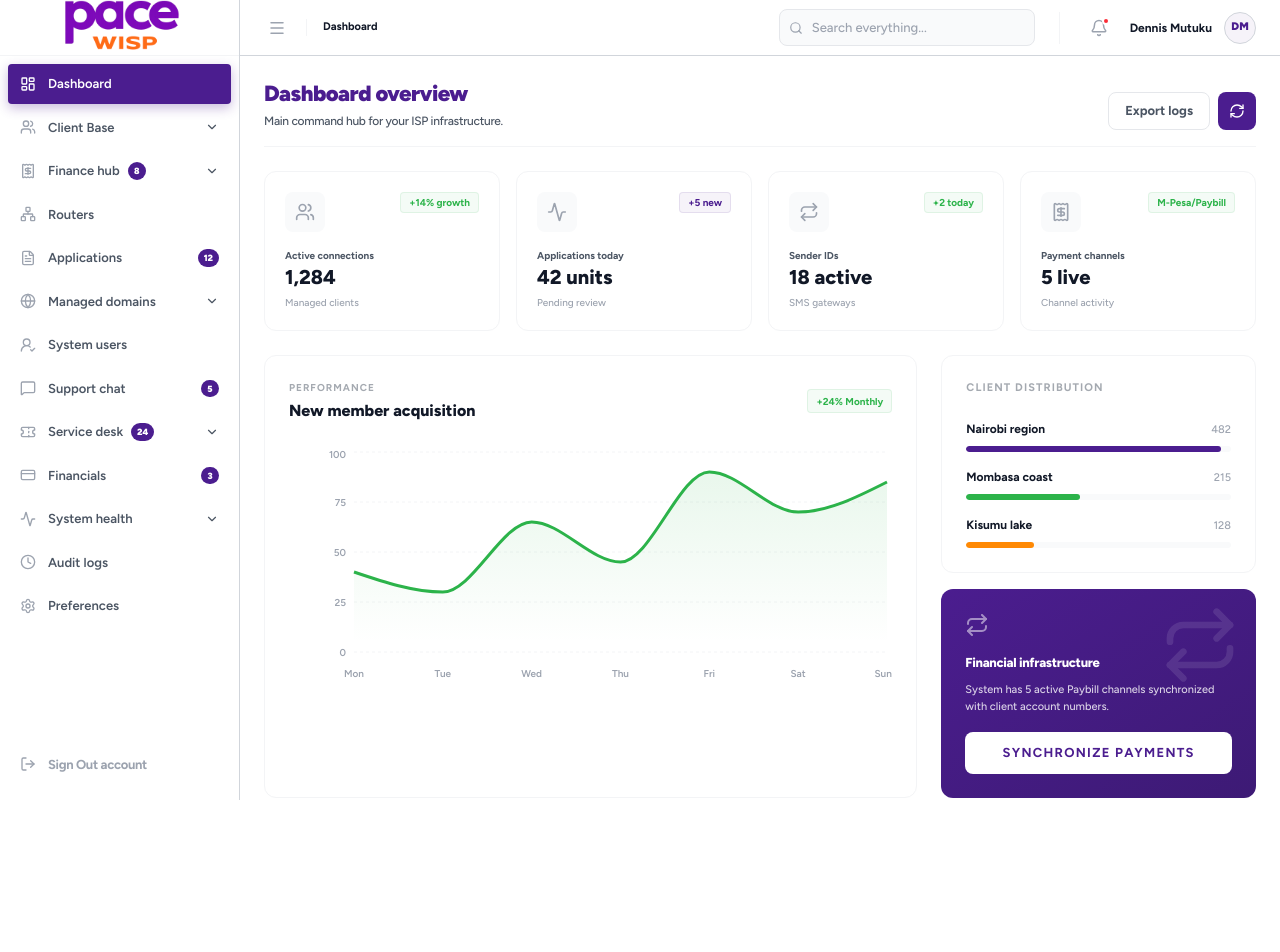
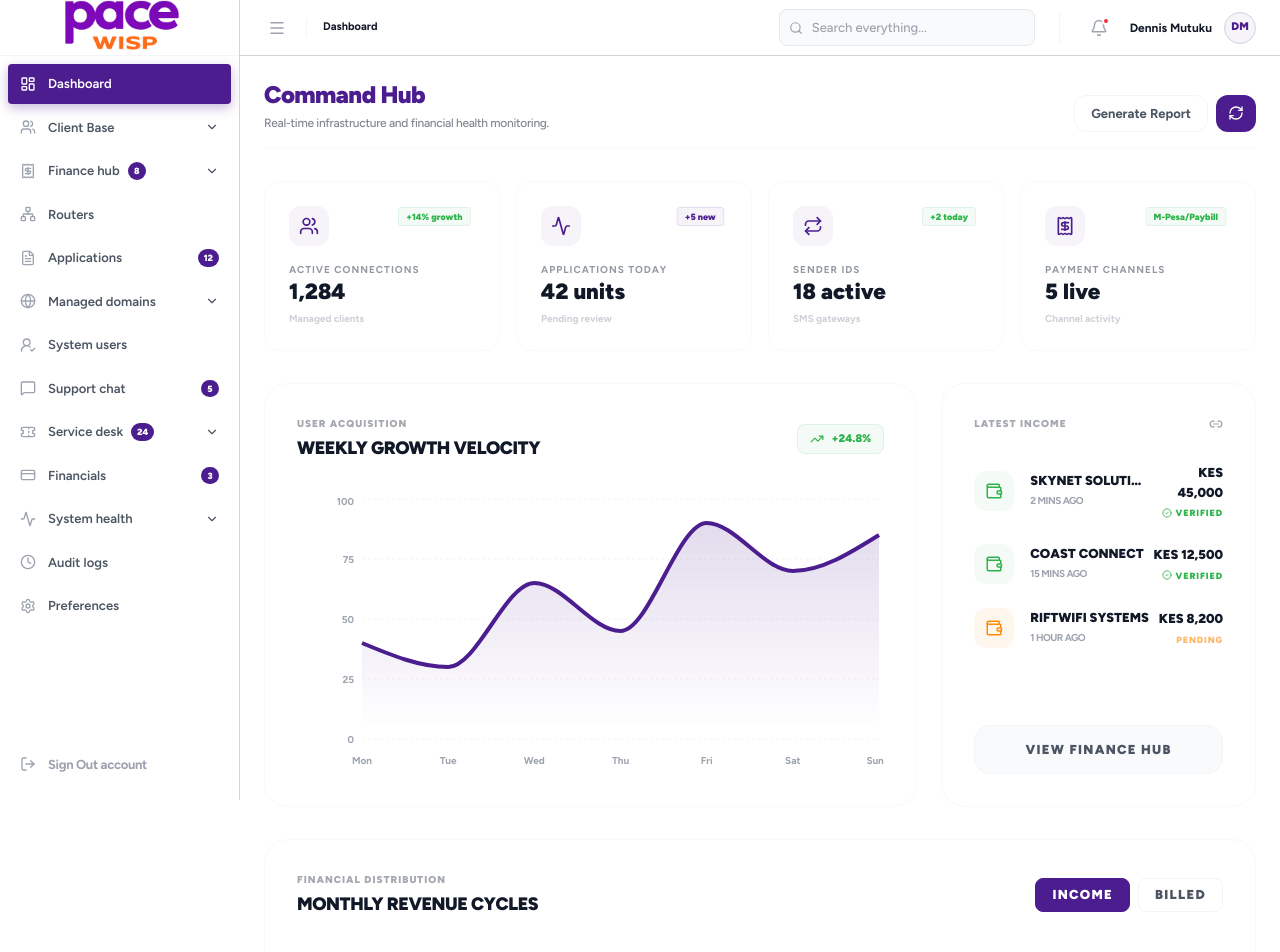
Before and after one commit to dennismutuku2005/pacewebsite, a Next.js app in the folder paceadmin/: page /dashboard in a window 1280 px wide. Shown: the top 952 px of the page. Before the commit the page ends 822 px from the top, so only its background shows below. Built offline with nearby package versions, Linux system fonts and the light colour scheme.

Commit message:
Auto-update: page.js

```diff
--- a/paceadmin/src/app/dashboard/page.js
+++ b/paceadmin/src/app/dashboard/page.js
@@ -4,13 +4,14 @@ import React, { useState, useEffect } from 'react'
 import { motion, AnimatePresence } from 'framer-motion'
 import {
     Users, Activity, CreditCard, Network,
-    Receipt, RefreshCw, Repeat
+    Receipt, RefreshCw, Repeat, ArrowUpRight,
+    TrendingUp, Wallet, CheckCircle2, Link2
 } from 'lucide-react'
 import { cn } from '@/lib/utils'
 import { Spinner } from '@/components/Loader'
 import { Skeleton, CardSkeleton } from '@/components/Skeleton'
 import { Badge } from '@/components/Badge'
-import { AreaChart, Area, XAxis, YAxis, CartesianGrid, Tooltip, ResponsiveContainer } from 'recharts'
+import { AreaChart, Area, BarChart, Bar, XAxis, YAxis, CartesianGrid, Tooltip, ResponsiveContainer, Cell } from 'recharts'
 
 const chartData = [
     { name: 'Mon', count: 40 },
@@ -22,8 +23,22 @@ const chartData = [
     { name: 'Sun', count: 85 },
 ];
 
+const revenueData = [
+    { name: 'Jan', amount: 4200 },
+    { name: 'Feb', amount: 3800 },
+    { name: 'Mar', amount: 5100 },
+    { name: 'Apr', amount: 4700 },
+    { name: 'May', amount: 6200 },
+    { name: 'Jun', amount: 5800 },
+];
+
+const recentPayments = [
+    { id: 1, customer: 'SkyNet Solutions', amount: 'KES 45,000', time: '2 mins ago', status: 'verified' },
+    { id: 2, customer: 'Coast Connect', amount: 'KES 12,500', time: '15 mins ago', status: 'verified' },
+    { id: 3, customer: 'RiftWiFi Systems', amount: 'KES 8,200', time: '1 hour ago', status: 'pending' },
+];
+
 export default function DashboardPage() {
-    const [activeTab, setActiveTab] = useState('overview')
     const [isRefreshing, setIsRefreshing] = useState(true)
 
     useEffect(() => {
@@ -39,21 +54,21 @@ export default function DashboardPage() {
     ]
 
     return (
-        <div className="space-y-6 font-figtree">
+        <div className="space-y-8 font-figtree animate-in fade-in duration-700">
 
             {/* Title Section */}
-            <div className="border-b border-gray-100 pb-4 flex justify-between items-end">
+            <div className="pb-4 flex justify-between items-end border-b border-gray-50">
                 <div>
-                    <h1 className="text-[22px] font-black text-admin-value leading-tight tracking-tight text-pace-purple">Dashboard overview</h1>
-                    <p className="text-[12px] text-admin-label mt-1 font-medium tracking-tight">Main command hub for your ISP infrastructure.</p>
+                    <h1 className="text-[24px] font-black text-admin-value leading-tight tracking-tight text-pace-purple">Command Hub</h1>
+                    <p className="text-[12px] text-admin-label mt-1 font-medium tracking-tight opacity-70">Real-time infrastructure and financial health monitoring.</p>
                 </div>
                 <div className="flex gap-2">
-                    <button className="px-4 py-2 border border-gray-200 text-admin-label rounded-lg text-[11px] font-bold hover:border-pace-purple transition-all bg-white shadow-sm">
-                        Export logs
+                    <button className="px-4 py-2 border border-gray-100 text-admin-label rounded-xl text-[11px] font-bold hover:bg-gray-50 transition-all bg-white/50 backdrop-blur-sm shadow-sm">
+                        Generate Report
                     </button>
                     <button
                         onClick={() => { setIsRefreshing(true); setTimeout(() => setIsRefreshing(false), 1000); }}
-                        className="p-2 bg-pace-purple text-white rounded-lg hover:bg-[#3d1a75] transition-all shadow-md flex items-center justify-center min-w-[38px]"
+                        className="p-2.5 bg-pace-purple text-white rounded-xl hover:bg-[#3d1a75] transition-all shadow-lg shadow-pace-purple/20 flex items-center justify-center min-w-[40px]"
                         title="Refresh dashboard"
                     >
                         <RefreshCw size={16} className={cn(isRefreshing ? "animate-spin" : "")} />
@@ -67,40 +82,45 @@ export default function DashboardPage() {
                     [...Array(4)].map((_, i) => <CardSkeleton key={i} />)
                 ) : (
                     metrics.map((metric, i) => (
-                        <div key={i} className="bg-white border border-gray-100 rounded-xl p-5 flex flex-col justify-between hover:border-pace-purple/20 hover:bg-gray-50/20 transition-all group relative overflow-hidden shadow-sm">
+                        <div key={i} className="bg-white/40 backdrop-blur-md border border-gray-100/50 rounded-2xl p-6 flex flex-col justify-between hover:border-pace-purple/20 hover:bg-white/60 transition-all group relative overflow-hidden shadow-sm">
                             <div className="flex justify-between items-start mb-4">
-                                <div className="w-10 h-10 rounded-lg bg-gray-50 flex items-center justify-center text-admin-dim group-hover:text-pace-purple group-hover:bg-pace-purple/5 transition-all">
+                                <div className="w-10 h-10 rounded-xl bg-pace-purple/5 flex items-center justify-center text-pace-purple group-hover:scale-110 transition-transform">
                                     <metric.icon size={20} />
                                 </div>
-                                <Badge variant={metric.status === 'success' ? 'success' : 'info'}>{metric.change}</Badge>
+                                <Badge variant={metric.status === 'success' ? 'success' : 'info'} className="scale-90 font-black">{metric.change}</Badge>
                             </div>
                             <div>
-                                <p className="text-[10px] font-bold text-admin-label mb-1">{metric.label}</p>
-                                <h3 className="text-[20px] font-extrabold text-admin-value leading-none">{metric.value}</h3>
-                                <p className="text-[10px] font-medium text-admin-dim mt-2">{metric.note}</p>
+                                <p className="text-[10px] font-bold text-admin-label mb-1 uppercase tracking-widest opacity-60">{metric.label}</p>
+                                <h3 className="text-[22px] font-black text-admin-value leading-none">{metric.value}</h3>
+                                <p className="text-[10px] font-bold text-admin-dim mt-2 opacity-50">{metric.note}</p>
                             </div>
                         </div>
                     ))
                 )}
             </div>
 
-            {/* Growth Graph Section */}
-            <div className="grid grid-cols-1 lg:grid-cols-3 gap-6">
-                <div className="lg:col-span-2 border border-gray-100 rounded-xl bg-white p-6 shadow-sm">
-                    <div className="flex justify-between items-center mb-6">
+            {/* Main Graphs Row */}
+            <div className="grid grid-cols-1 lg:grid-cols-12 gap-6">
+
+                {/* User Growth Area Chart */}
+                <div className="lg:col-span-8 border border-gray-100/50 rounded-3xl bg-white/40 backdrop-blur-sm p-8 shadow-sm">
+                    <div className="flex justify-between items-center mb-8">
                         <div>
-                            <h4 className="text-[10px] font-bold text-admin-label uppercase tracking-widest mb-1 opacity-50">Performance</h4>
-                            <p className="text-[16px] font-extrabold text-admin-value">New member acquisition</p>
+                            <h4 className="text-[10px] font-black text-admin-label uppercase tracking-widest mb-1 opacity-50">User Acquisition</h4>
+                            <p className="text-[18px] font-black text-admin-value uppercase tracking-tight">Weekly Growth Velocity</p>
                         </div>
-                        <Badge variant="success" className="h-6">+24% Monthly</Badge>
+                        <div className="flex items-center gap-2 px-3 py-1.5 bg-pace-green/5 rounded-lg border border-pace-green/10">
+                            <TrendingUp size={14} className="text-pace-green" />
+                            <span className="text-[11px] font-black text-pace-green">+24.8%</span>
+                        </div>
                     </div>
-                    <div className="h-[240px] w-full">
+                    <div className="h-[280px] w-full">
                         <ResponsiveContainer width="100%" height="100%">
                             <AreaChart data={chartData}>
                                 <defs>
                                     <linearGradient id="colorCount" x1="0" y1="0" x2="0" y2="1">
-                                        <stop offset="5%" stopColor="#2CB34A" stopOpacity={0.1} />
-                                        <stop offset="95%" stopColor="#2CB34A" stopOpacity={0} />
+                                        <stop offset="5%" stopColor="#4B1D8F" stopOpacity={0.15} />
+                                        <stop offset="95%" stopColor="#4B1D8F" stopOpacity={0} />
                                     </linearGradient>
                                 </defs>
                                 <CartesianGrid strokeDasharray="3 3" vertical={false} stroke="#F3F4F6" />
@@ -108,28 +128,29 @@ export default function DashboardPage() {
                                     dataKey="name"
                                     axisLine={false}
                                     tickLine={false}
-                                    tick={{ fontSize: 10, fontWeight: 600, fill: '#9CA3AF' }}
+                                    tick={{ fontSize: 10, fontWeight: 700, fill: '#9CA3AF' }}
                                     dy={10}
                                 />
                                 <YAxis
                                     axisLine={false}
                                     tickLine={false}
-                                    tick={{ fontSize: 10, fontWeight: 600, fill: '#9CA3AF' }}
+                                    tick={{ fontSize: 10, fontWeight: 700, fill: '#9CA3AF' }}
                                 />
                                 <Tooltip
                                     contentStyle={{
-                                        borderRadius: '12px',
+                                        borderRadius: '16px',
                                         border: 'none',
                                         fontSize: '12px',
-                                        fontWeight: '600',
-                                        boxShadow: '0 10px 15px -3px rgb(0 0 0 / 0.1)'
+                                        fontWeight: '800',
+                                        boxShadow: '0 20px 25px -5px rgb(0 0 0 / 0.1)',
+                                        backgroundColor: 'white'
                                     }}
                                 />
                                 <Area
                                     type="monotone"
                                     dataKey="count"
-                                    stroke="#2CB34A"
-                                    strokeWidth={3}
+                                    stroke="#4B1D8F"
+                                    strokeWidth={4}
                                     fillOpacity={1}
                                     fill="url(#colorCount)"
                                 />
@@ -138,41 +159,106 @@ export default function DashboardPage() {
                     </div>
                 </div>
 
-                <div className="space-y-4">
-                    <div className="border border-gray-100 rounded-xl bg-white p-6 space-y-6 shadow-sm">
-                        <h4 className="text-[11px] font-bold text-admin-label uppercase tracking-widest opacity-50">Client Distribution</h4>
-                        <div className="space-y-4">
-                            {[
-                                { zone: 'Nairobi region', count: 482, color: 'bg-pace-purple' },
-                                { zone: 'Mombasa coast', count: 215, color: 'bg-pace-green' },
-                                { zone: 'Kisumu lake', count: 128, color: 'bg-orange-400' },
-                            ].map((region, i) => (
-                                <div key={i} className="flex flex-col gap-2">
-                                    <div className="flex justify-between items-end">
-                                        <p className="text-[12px] font-bold text-admin-value">{region.zone}</p>
-                                        <p className="text-[11px] font-medium text-admin-dim">{region.count}</p>
+                {/* Recent Payments Widget */}
+                <div className="lg:col-span-4 border border-gray-100/50 rounded-3xl bg-white/40 backdrop-blur-sm p-8 shadow-sm flex flex-col">
+                    <div className="flex justify-between items-center mb-8">
+                        <h4 className="text-[10px] font-black text-admin-label uppercase tracking-widest opacity-50">Latest Income</h4>
+                        <Link2 size={14} className="text-admin-dim hover:text-pace-purple cursor-pointer" />
+                    </div>
+
+                    <div className="flex-1 space-y-6">
+                        {recentPayments.map((payment) => (
+                            <div key={payment.id} className="flex items-center justify-between group cursor-pointer hover:translate-x-1 transition-transform">
+                                <div className="flex items-center gap-4">
+                                    <div className={cn(
+                                        "w-10 h-10 rounded-xl flex items-center justify-center",
+                                        payment.status === 'verified' ? "bg-pace-green/5 text-pace-green" : "bg-orange-50 text-orange-400"
+                                    )}>
+                                        <Wallet size={18} />
                                     </div>
-                                    <div className="w-full bg-gray-50 h-1.5 rounded-full overflow-hidden">
-                                        <div className={cn("h-full rounded-full transition-all duration-1000", region.color)} style={{ width: `${(region.count / 500) * 100}%` }}></div>
+                                    <div>
+                                        <p className="text-[13px] font-black text-admin-value leading-none uppercase truncate max-w-[120px]">{payment.customer}</p>
+                                        <p className="text-[10px] font-bold text-admin-dim mt-1.5 uppercase tracking-tighter">{payment.time}</p>
                                     </div>
                                 </div>
-                            ))}
-                        </div>
+                                <div className="text-right">
+                                    <p className="text-[13px] font-black text-admin-value">{payment.amount}</p>
+                                    <div className="flex items-center justify-end gap-1 mt-1">
+                                        {payment.status === 'verified' && <CheckCircle2 size={10} className="text-pace-green" />}
+                                        <span className={cn(
+                                            "text-[9px] font-black uppercase tracking-widest",
+                                            payment.status === 'verified' ? "text-pace-green" : "text-orange-400 opacity-60"
+                                        )}>
+                                            {payment.status}
+                                        </span>
+                                    </div>
+                                </div>
+                            </div>
+                        ))}
                     </div>
 
-                    <div className="rounded-xl bg-gradient-to-br from-pace-purple to-[#3d1a75] p-6 text-white space-y-4 relative overflow-hidden group shadow-lg">
-                        <div className="absolute top-0 right-0 p-4 opacity-10 group-hover:scale-110 transition-transform">
-                            <Repeat size={80} />
-                        </div>
-                        <Repeat size={24} className="opacity-50 relative z-10" />
-                        <div className="relative z-10">
-                            <h4 className="text-[13px] font-extrabold tracking-tight">Financial infrastructure</h4>
-                            <p className="text-[11px] opacity-80 mt-2 leading-relaxed font-medium">System has 5 active Paybill channels synchronized with client account numbers.</p>
-                        </div>
-                        <button className="w-full py-2.5 bg-white text-pace-purple border border-white/20 rounded-lg text-[10px] font-bold uppercase tracking-widest transition-all relative z-10 hover:bg-opacity-90">
-                            Synchronize payments
-                        </button>
+                    <button className="w-full mt-8 py-3.5 bg-gray-50 border border-gray-100 rounded-2xl text-[10px] font-black text-admin-label uppercase tracking-widest hover:bg-pace-purple hover:text-white hover:border-pace-purple transition-all group">
+                        View Finance Hub
+                    </button>
+                </div>
+            </div>
+
+            {/* Bottom Revenue Bar Chart */}
+            <div className="border border-gray-100/50 rounded-3xl bg-white/40 backdrop-blur-sm p-8 shadow-sm">
+                <div className="flex justify-between items-center mb-8">
+                    <div>
+                        <h4 className="text-[10px] font-black text-admin-label uppercase tracking-widest mb-1 opacity-50">Financial Distribution</h4>
+                        <p className="text-[18px] font-black text-admin-value uppercase tracking-tight">Monthly Revenue Cycles</p>
                     </div>
+                    <div className="flex gap-2">
+                        {['Income', 'Billed'].map((t) => (
+                            <button key={t} className={cn(
+                                "px-4 py-1.5 rounded-lg text-[10px] font-black uppercase tracking-widest border transition-all",
+                                t === 'Income' ? "bg-pace-purple text-white border-pace-purple" : "bg-white text-admin-label border-gray-100"
+                            )}>
+                                {t}
+                            </button>
+                        ))}
+                    </div>
+                </div>
+                <div className="h-[200px] w-full">
+                    <ResponsiveContainer width="100%" height="100%">
+                        <BarChart data={revenueData}>
+                            <CartesianGrid strokeDasharray="3 3" vertical={false} stroke="#F3F4F6" />
+                            <XAxis
+                                dataKey="name"
+                                axisLine={false}
+                                tickLine={false}
+                                tick={{ fontSize: 10, fontWeight: 700, fill: '#9CA3AF' }}
+                                dy={10}
+                            />
+                            <YAxis
+                                axisLine={false}
+                                tickLine={false}
+                                tick={{ fontSize: 10, fontWeight: 700, fill: '#9CA3AF' }}
+                            />
+                            <Tooltip
+                                cursor={{ fill: '#F9FAFB' }}
+                                contentStyle={{
+                                    borderRadius: '16px',
+                                    border: 'none',
+                                    fontSize: '12px',
+                                    fontWeight: '800',
+                                    boxShadow: '0 20px 25px -5px rgb(0 0 0 / 0.1)',
+                                    backgroundColor: 'white'
+                                }}
+                            />
+                            <Bar
+                                dataKey="amount"
+                                radius={[6, 6, 0, 0]}
+                                barSize={40}
+                            >
+                                {revenueData.map((entry, index) => (
+                                    <Cell key={`cell-${index}`} fill={index === revenueData.length - 1 ? '#4B1D8F' : '#E5E7EB'} />
+                                ))}
+                            </Bar>
+                        </BarChart>
+                    </ResponsiveContainer>
                 </div>
             </div>
         </div>
```
